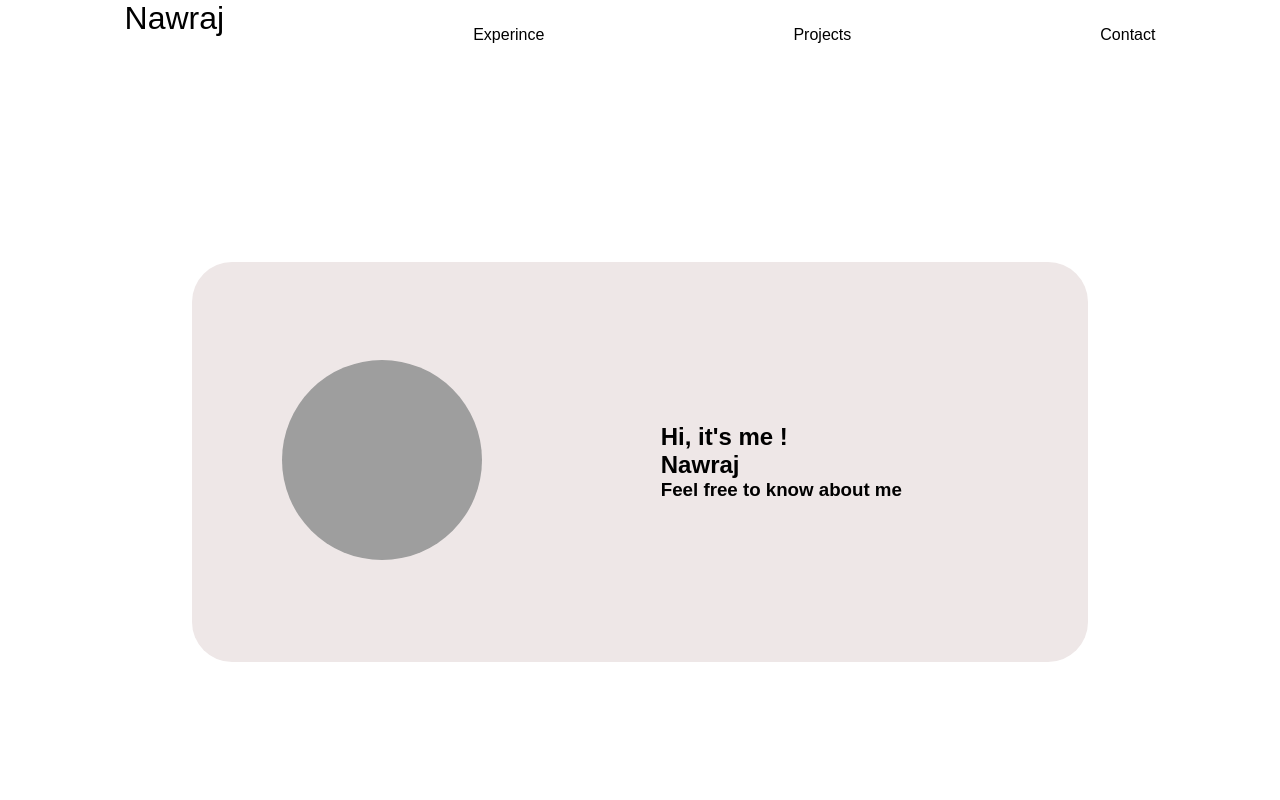
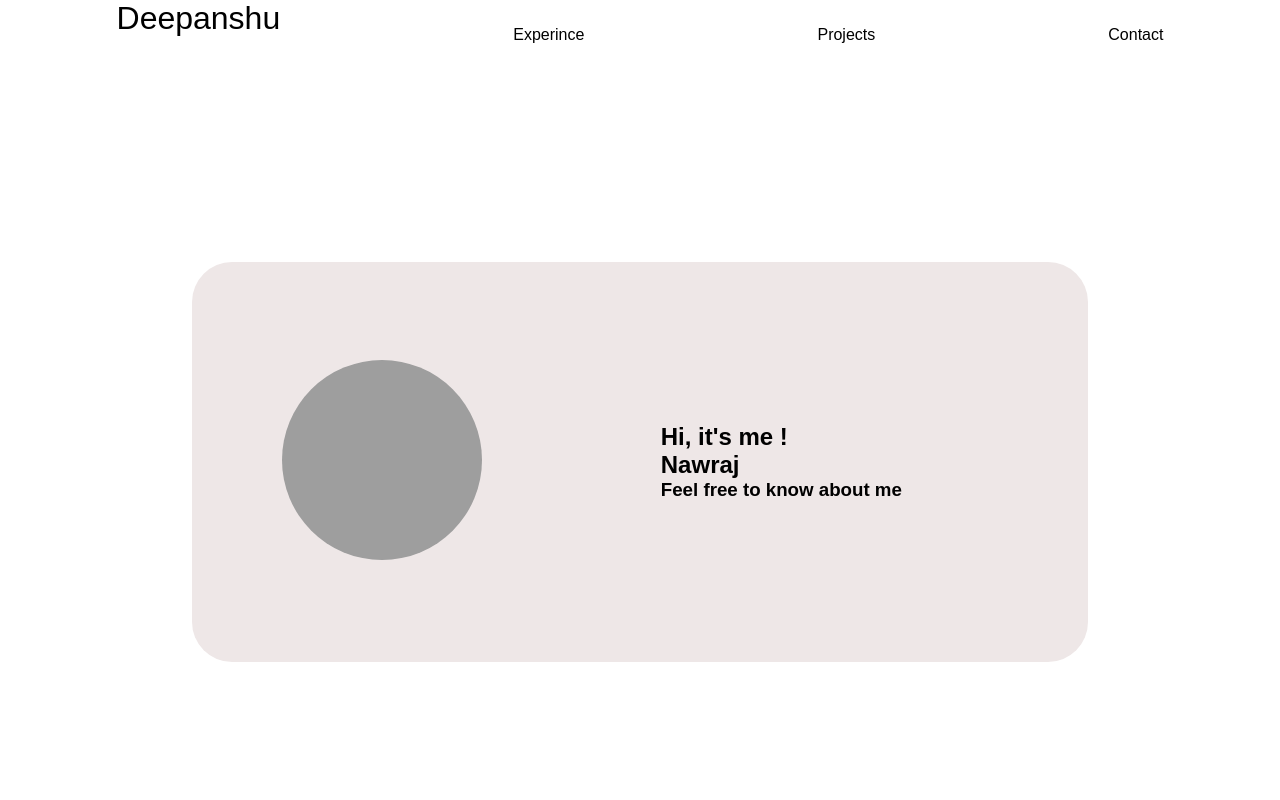
Before and after one commit to Nawrajkandel01/Nawrajkandel01.github.io, a plain HTML site: page index.html in a window 1280 px wide. Shown: the top 800 px of the page. Drawn offline with Linux system fonts and the light colour scheme; grey boxes are pictures that could not be loaded; a web font is replaced by a local one.

Commit message:
Update index.html

```diff
--- a/index.html
+++ b/index.html
@@ -6,7 +6,7 @@
     <title>Document</title>
 <nav>
 
-            <Div id="My-name"> <a href="index.html">Nawraj</a></Div>
+            <Div id="My-name"> <a href="index.html">Deepanshu</a></Div>
 
             <Div class="nav"><a href="#about">Experince</a></Div>
             <Div class="nav"><a href="Projects.html">Projects </a></Div>
```
